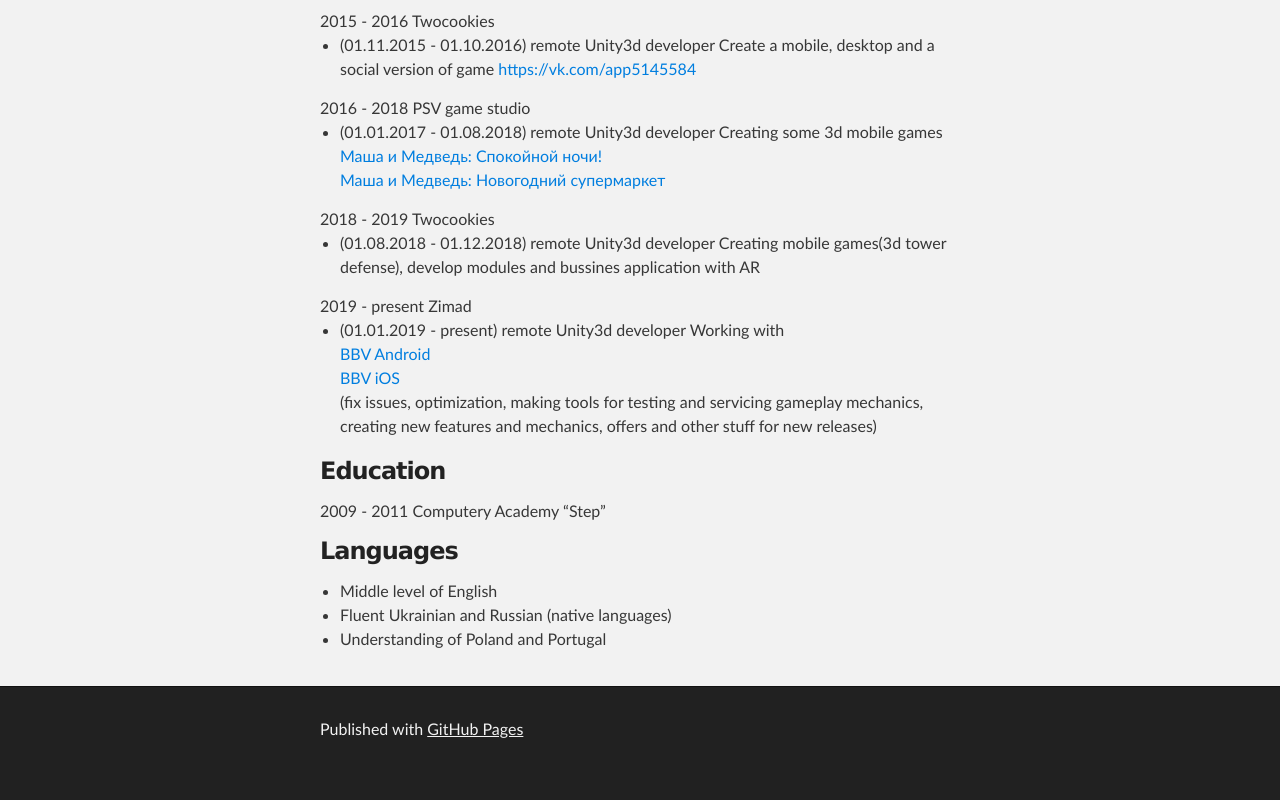
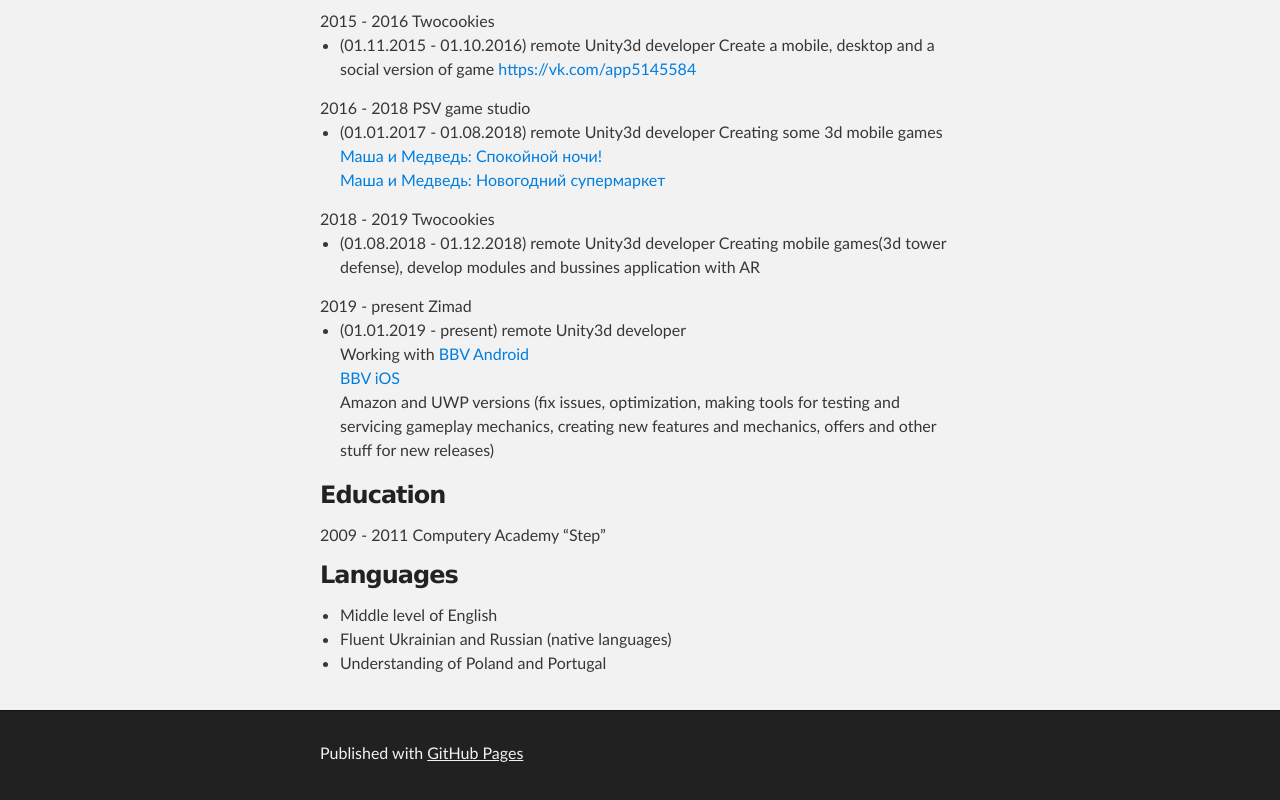
Before and after one commit to tsyutsyuradima/tsyutsyuradima.github.io, a plain HTML site: page index.html in a window 1280 px wide. Shown: the part 1377-2177 px from the top of the page. Before the commit the page ends 2153 px from the top, so only its background shows below. Drawn offline with Linux system fonts and the light colour scheme.

Commit message:
Update index.html

```diff
--- a/index.html
+++ b/index.html
@@ -112,10 +112,8 @@
         </ul>
         2019 - present <i>Zimad</i>
         <ul>
-              <li>(01.01.2019 - present) remote Unity3d developer
-                 Working with <br/>
-                 <a href="https://play.google.com/store/apps/details?id=com.zimad.bbv&hl=ru"> BBV Android</a><br/>
-                 <a href="https://apps.apple.com/ru/app/bubble-birds-v-shooter/id1140392576"> BBV iOS</a><br/>
+              <li>(01.01.2019 - present) remote Unity3d developer<br/>
+                 Working with <a href="https://play.google.com/store/apps/details?id=com.zimad.bbv&hl=ru"> BBV Android</a><br/> <a href="https://apps.apple.com/ru/app/bubble-birds-v-shooter/id1140392576"> BBV iOS</a><br/> Amazon and UWP versions
                  (fix issues, optimization, making tools for testing and servicing gameplay mechanics, creating new features and mechanics, offers and other stuff for new releases)
               </li>
         </ul>
```
